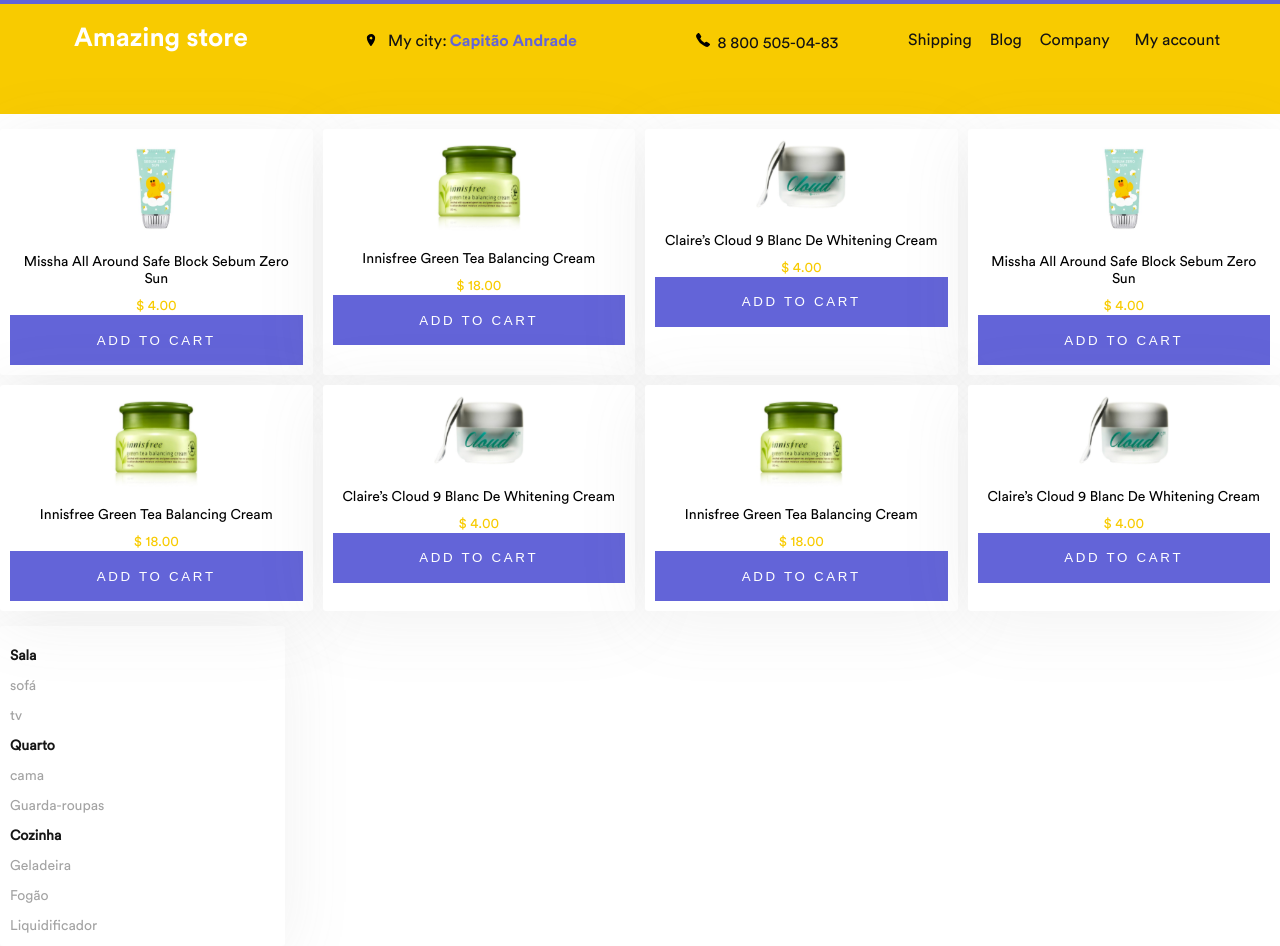
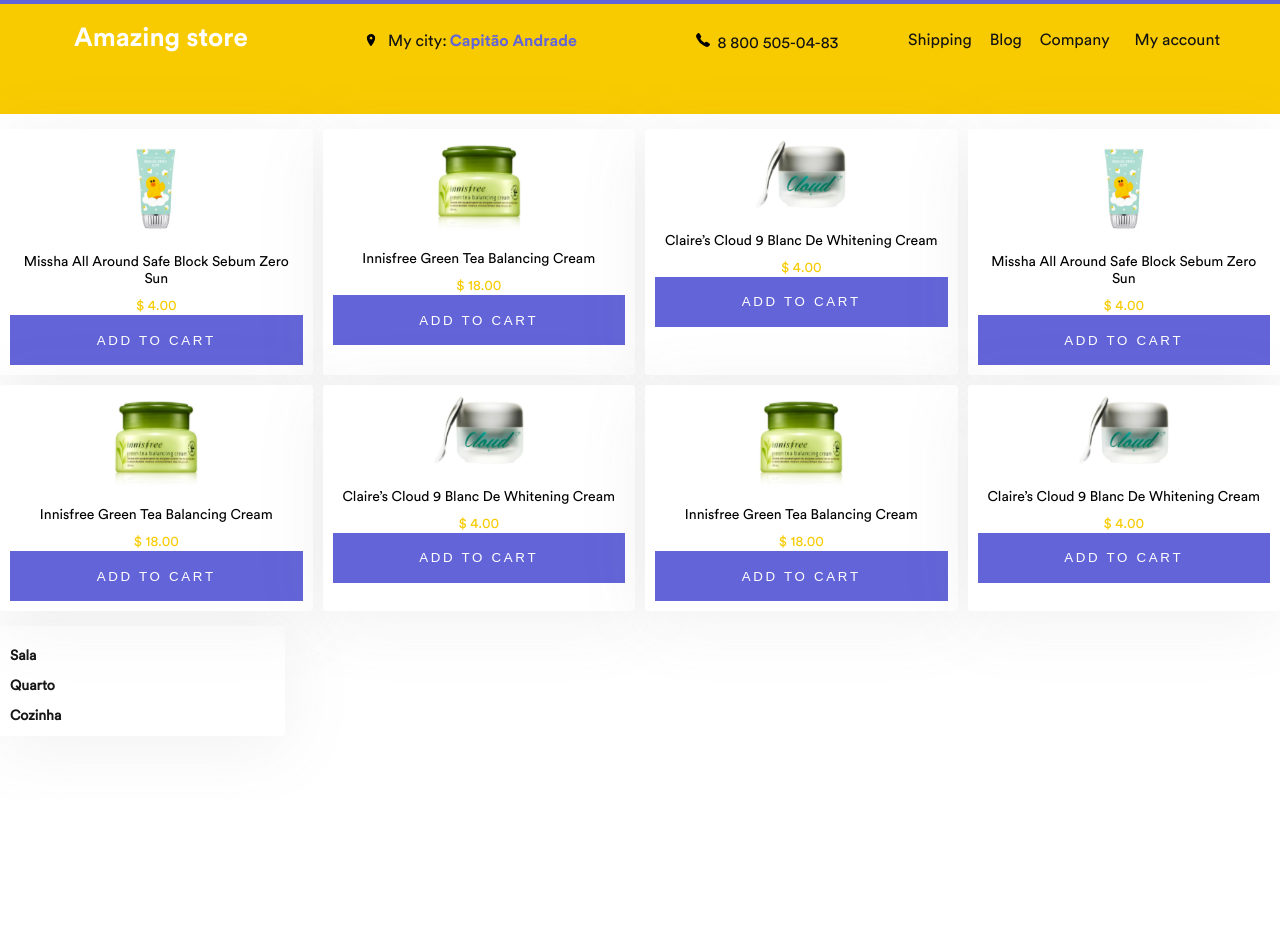
Before and after one commit to edmarfelipe/amazing-store, a React (Create React App) app: page / in a window 1280 px wide. After the commit the page ends 800 px from the top, so only its background shows below. Built offline with nearby package versions, Linux system fonts and the light colour scheme.

Commit message:
feat: add funtionality to toogle items

```diff
--- a/src/App.js
+++ b/src/App.js
@@ -8,17 +8,17 @@
   {
     id: '1',
     title: 'Sala',
-    items: ['sofá', 'tv'],
+    items: [{ id: 1, title: 'sofá' }, { id: 2, title: 'tv' }],
   },
   {
     id: '2',
     title: 'Quarto',
-    items: ['cama', 'Guarda-roupas'],
+    items: [{ id: 1, title: 'cama' }, { id: 2, title: 'wardrobe' }],
   },
   {
     id: '3',
     title: 'Cozinha',
-    items: ['Geladeira', 'Fogão', 'Liquidificador'],
+    items: [{ id: 1, title: 'geladeira' }, { id: 2, title: 'fogão' }],
   },
 ]
 
--- a/src/components/SideMenu/index.js
+++ b/src/components/SideMenu/index.js
@@ -1,18 +1,33 @@
-import React from 'react'
+/* eslint-disable no-unused-expressions */
+import React, { useState } from 'react'
 import PropTypes from 'prop-types'
 import {
   Container, Title, Category, Items, Item,
 } from './styles'
 
 export default function SideMenu({ categories }) {
+  const [activeCategory, setActiveCategory] = useState(1)
+
+  function showCategory(categoryId) {
+    if (categoryId === activeCategory) {
+      setActiveCategory(0)
+      return
+    }
+    setActiveCategory(categoryId)
+  }
+
   const listItems = categories.map((category) => (
     <Category key={category.id.toString()}>
-      <Title>{category.title}</Title>
-      <Items>
-        {
-          category.items.map((item) => <Item key={item}>{item}</Item>)
-        }
-      </Items>
+      <Title onClick={() => showCategory(category.id)}>{category.title}</Title>
+      {
+        activeCategory === category.id
+          ? (
+            <Items>
+              {category.items.map((item) => <Item key={item.id}>{item.title}</Item>)}
+            </Items>
+          ) : null
+      }
+
     </Category>
   ))
   return (
--- a/src/components/SideMenu/styles.js
+++ b/src/components/SideMenu/styles.js
@@ -17,6 +17,7 @@
 
 export const Title = styled.h2`
   color: ${variables.tertiaryColor};
+  cursor: pointer;
   font-size: ${variables.fontSizes.base};
   height: 20px;
   line-height: ${variables.lineHeight};
@@ -29,6 +30,8 @@
 
 export const Item = styled.li`
   color: ${(props) => (props.isActive ? variables.primaryColor : variables.quaternaryColor)};
+  cursor: pointer;
+  display: grid;
   font-size: ${variables.fontSizes.base};
   line-height: ${variables.lineHeight};
   margin-top: 10px;
```
